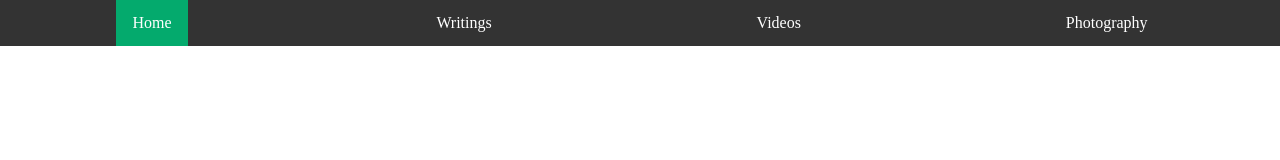
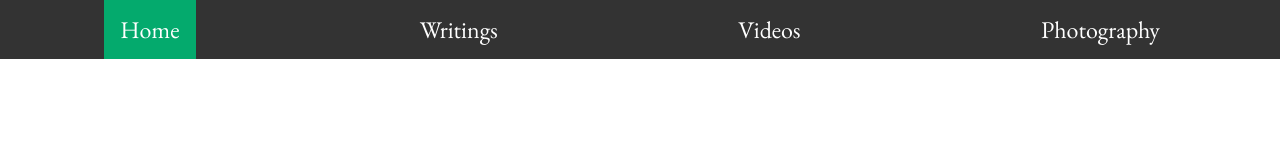
Before and after one commit to Leo-U/Jason_website, a plain HTML site: page index.html in a window 1280 px wide. Drawn offline with nearby package versions, Linux system fonts and the light colour scheme.

Commit message:
change body font

```diff
--- a/index.html
+++ b/index.html
@@ -6,6 +6,7 @@
   <meta name="viewport" content="width=device-width, initial-scale=1.0">
   <title>hwe</title>
   <link rel="stylesheet" href="styles.css">
+  <link rel="stylesheet" type="text/css" href="//fonts.googleapis.com/css?family=EB+Garamond" />
 </head>
 <body>
   <ul>
--- a/styles.css
+++ b/styles.css
@@ -1,5 +1,10 @@
 body{
  margin: 0px;
+ font-family: "EB"
+}
+
+body {
+  font-family: "EB Garamond"; font-size: 24px;
 }
 
 ul {
```
